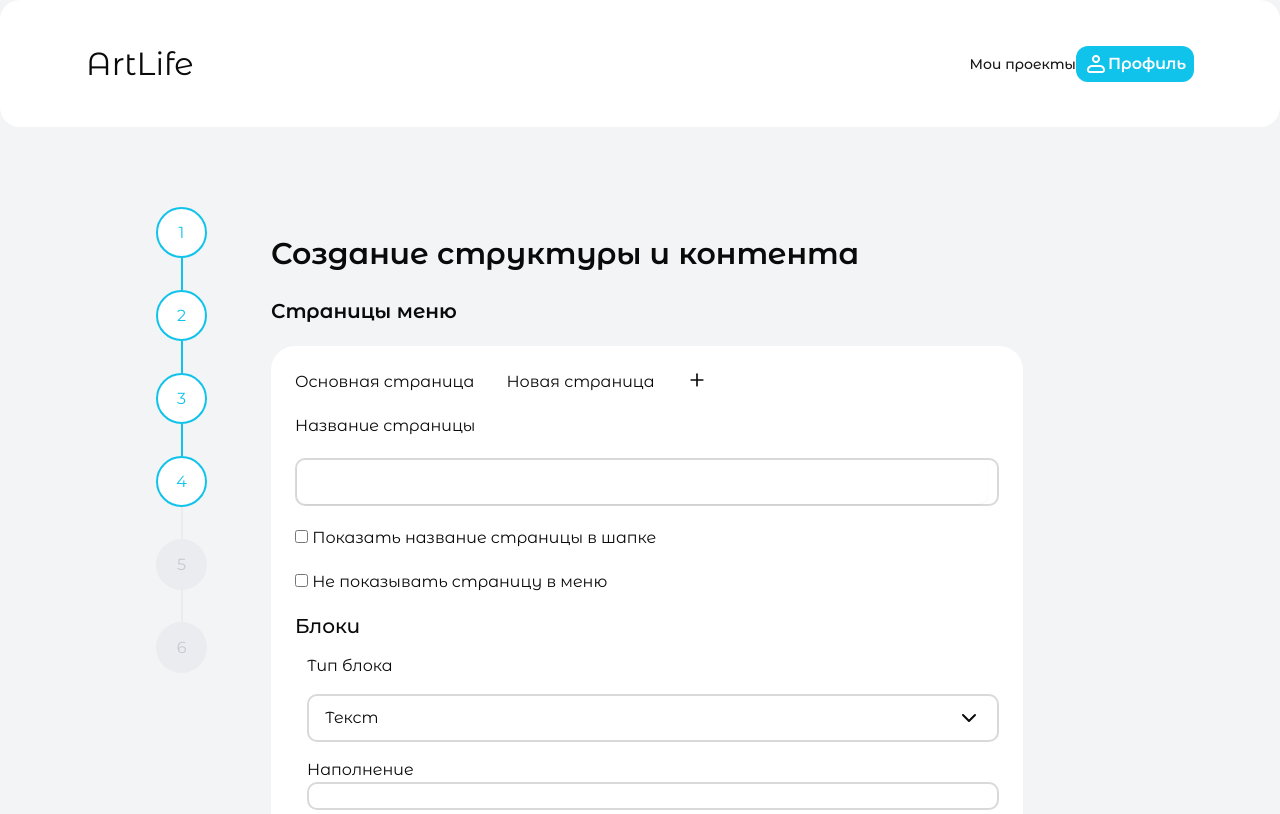
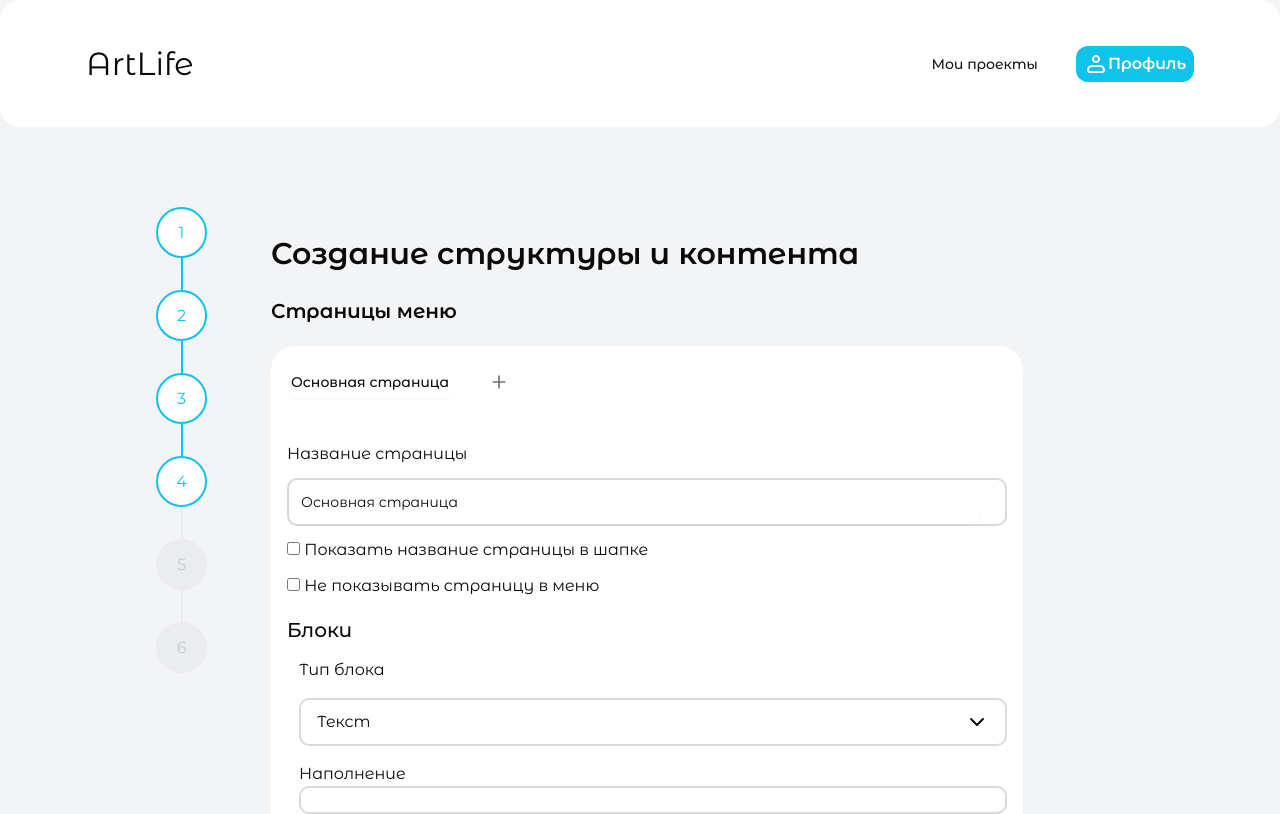
Before and after one commit to WebbyWinges/art-life, a React (Vite) app: page /main/4 in a window 1280 px wide. Shown: the top 814 px of the page. Built offline with nearby package versions, Linux system fonts and the light colour scheme.

Commit message:
[F] - Сделал добавление страниц и кнопок

```diff
--- a/src/components/fourStepBlocks/formBlock.tsx
+++ b/src/components/fourStepBlocks/formBlock.tsx
@@ -30,7 +30,7 @@ export const FormBlock = () => {
   return (
     <div className="flex flex-col gap-4">
       <h3>Поля</h3>
-      <div className="flex flex-row gap-[130px]">
+      <div className="flex flex-row gap-[155px]">
         <div className="flex flex-col gap-3">
           <div>
             <input type="checkbox" /> <span>Имя</span>
@@ -81,7 +81,7 @@ export const FormBlock = () => {
               />
             </div>
           </div>
-          <div className="flex flex-row gap-10 items-center">
+          <div className="flex flex-row gap-6 items-center">
             <span
               style={{
                 fontWeight: 400,
@@ -113,7 +113,7 @@ export const FormBlock = () => {
               />
             </div>
           </div>
-          <div className="flex flex-row gap-[68px] items-center">
+          <div className="flex flex-row gap-[58px] items-center">
             <span
               style={{
                 fontWeight: 400,
--- a/src/components/fourStepBlocks/plitMenu.tsx
+++ b/src/components/fourStepBlocks/plitMenu.tsx
@@ -48,7 +48,7 @@ export const PlitMenu = () => {
 
   return (
     <div className="flex flex-col gap-4">
-      <div className="flex flex-row items-center justify-between">
+      <div className="flex flex-row items-center gap-[92px]">
         <div className="flex flex-row items-center gap-4">
           <span className="">Количество плиток в строке</span>
           <div className="border-2 border-solid rounded-[10px] border-[#d9d9d9] flex gap-4 px-4 py-1 w-[80px]">
--- a/src/components/header.tsx
+++ b/src/components/header.tsx
@@ -103,7 +103,7 @@ const PreviewHeaderComponent = () => {
 const MainHeaderComponent = () => {
   return (
     <InicialHeader>
-      <div className="flex">
+      <div className="flex gap-[38px]">
         <Button variant={"link"}>Мои проекты</Button>
         <DropdownMenu>
           <DropdownMenuTrigger
--- a/src/components/ui/tabs.tsx
+++ b/src/components/ui/tabs.tsx
@@ -1,9 +1,9 @@
-import * as React from "react"
-import * as TabsPrimitive from "@radix-ui/react-tabs"
+import * as React from "react";
+import * as TabsPrimitive from "@radix-ui/react-tabs";
 
-import { cn } from "@/lib/utils"
+import { cn } from "@/lib/utils";
 
-const Tabs = TabsPrimitive.Root
+const Tabs = TabsPrimitive.Root;
 
 const TabsList = React.forwardRef<
   React.ElementRef<typeof TabsPrimitive.List>,
@@ -12,13 +12,13 @@ const TabsList = React.forwardRef<
   <TabsPrimitive.List
     ref={ref}
     className={cn(
-      "inline-flex h-10 items-center justify-center rounded-md bg-neutral-100 p-1 text-neutral-500 dark:bg-neutral-800 dark:text-neutral-400",
-      className
+      " items-center justify-center rounded-md p-1  text-neutral-500 dark:bg-neutral-800 dark:text-neutral-400",
+      className,
     )}
     {...props}
   />
-))
-TabsList.displayName = TabsPrimitive.List.displayName
+));
+TabsList.displayName = TabsPrimitive.List.displayName;
 
 const TabsTrigger = React.forwardRef<
   React.ElementRef<typeof TabsPrimitive.Trigger>,
@@ -27,13 +27,13 @@ const TabsTrigger = React.forwardRef<
   <TabsPrimitive.Trigger
     ref={ref}
     className={cn(
-      "inline-flex items-center justify-center whitespace-nowrap rounded-sm px-3 py-1.5 text-sm font-medium ring-offset-white transition-all focus-visible:outline-none focus-visible:ring-2 focus-visible:ring-neutral-950 focus-visible:ring-offset-2 disabled:pointer-events-none disabled:opacity-50 data-[state=active]:bg-white data-[state=active]:text-neutral-950 data-[state=active]:shadow-sm dark:ring-offset-neutral-950 dark:focus-visible:ring-neutral-300 dark:data-[state=active]:bg-neutral-950 dark:data-[state=active]:text-neutral-50",
-      className
+      "inline-flex items-center justify-center whitespace-nowrap rounded-sm py-1.5 text-sm font-medium ring-offset-white transition-all focus-visible:outline-none focus-visible:ring-2 focus-visible:ring-neutral-950 focus-visible:ring-offset-2 disabled:pointer-events-none disabled:opacity-50 data-[state=active]:bg-white data-[state=active]:text-neutral-950 data-[state=active]:shadow-sm dark:ring-offset-neutral-950 dark:focus-visible:ring-neutral-300 dark:data-[state=active]:bg-neutral-950 dark:data-[state=active]:text-neutral-50",
+      className,
     )}
     {...props}
   />
-))
-TabsTrigger.displayName = TabsPrimitive.Trigger.displayName
+));
+TabsTrigger.displayName = TabsPrimitive.Trigger.displayName;
 
 const TabsContent = React.forwardRef<
   React.ElementRef<typeof TabsPrimitive.Content>,
@@ -43,11 +43,11 @@ const TabsContent = React.forwardRef<
     ref={ref}
     className={cn(
       "mt-2 ring-offset-white focus-visible:outline-none focus-visible:ring-2 focus-visible:ring-neutral-950 focus-visible:ring-offset-2 dark:ring-offset-neutral-950 dark:focus-visible:ring-neutral-300",
-      className
+      className,
     )}
     {...props}
   />
-))
-TabsContent.displayName = TabsPrimitive.Content.displayName
+));
+TabsContent.displayName = TabsPrimitive.Content.displayName;
 
-export { Tabs, TabsList, TabsTrigger, TabsContent }
+export { Tabs, TabsList, TabsTrigger, TabsContent };
--- a/src/pages/main/create.tsx
+++ b/src/pages/main/create.tsx
@@ -16,64 +16,118 @@ import { TextBlock } from "@/components/fourStepBlocks/textBlock";
 import { PictureBlock } from "@/components/fourStepBlocks/pictureBlock";
 import { FormBlock } from "@/components/fourStepBlocks/formBlock";
 import { PlitMenu } from "@/components/fourStepBlocks/plitMenu";
+import { Tabs, TabsContent, TabsList, TabsTrigger } from "@/components/ui/tabs";
 
 const Create = () => {
-  const [blocks, setBlocks] = useState([{ id: 0, selectedValue: "Текст" }]);
+  const [tabs, setTabs] = useState([
+    {
+      id: 0,
+      name: "Основная страница",
+      blocks: [{ id: 0, selectedValue: "Текст" }],
+    },
+  ]);
+  const [activeTab, setActiveTab] = useState(tabs[0].name); // Состояние для активного таба
 
-  const handleValueChange = (id: number, value: string) => {
-    setBlocks(prevBlocks =>
-      prevBlocks.map(block =>
-        block.id === id ? { ...block, selectedValue: value } : block,
+  const handleValueChange = (tabId: number, blockId: number, value: string) => {
+    setTabs(prevTabs =>
+      prevTabs.map(tab =>
+        tab.id === tabId
+          ? {
+              ...tab,
+              blocks: tab.blocks.map(block =>
+                block.id === blockId
+                  ? { ...block, selectedValue: value }
+                  : block,
+              ),
+            }
+          : tab,
       ),
     );
   };
 
-  const addBlock = () => {
-    setBlocks(prevBlocks => [
-      ...prevBlocks,
-      { id: prevBlocks.length, selectedValue: "Текст" },
-    ]);
+  const handleTabNameChange = (tabId: number, name: string) => {
+    setTabs(prevTabs =>
+      prevTabs.map(tab => (tab.id === tabId ? { ...tab, name } : tab)),
+    );
+    // Если изменяется название активного таба, синхронизируем его
+    if (tabId === tabs.find(tab => tab.name === activeTab)?.id) {
+      setActiveTab(name);
+    }
+  };
+
+  const addBlock = (tabId: number) => {
+    setTabs(prevTabs =>
+      prevTabs.map(tab =>
+        tab.id === tabId
+          ? {
+              ...tab,
+              blocks: [
+                ...tab.blocks,
+                { id: tab.blocks.length, selectedValue: "Текст" },
+              ],
+            }
+          : tab,
+      ),
+    );
+  };
+
+  const addTab = () => {
+    const newTabId = tabs.length;
+    const newTab = {
+      id: newTabId,
+      name: `Новая страница ${newTabId}`,
+      blocks: [{ id: 0, selectedValue: "Текст" }],
+    };
+    setTabs(prevTabs => [...prevTabs, newTab]);
+    setActiveTab(newTab.name); // Устанавливаем новый таб активным
   };
 
   return (
     <div className="flex flex-col p-6 pb-[50px] gap-5 w-[800px]">
-      <span
-        style={{
-          fontWeight: 600,
-          fontSize: 30,
-        }}
-      >
+      <span style={{ fontWeight: 600, fontSize: 30 }}>
         Создание структуры и контента
       </span>
-      <span
-        style={{
-          fontWeight: 600,
-          fontSize: 20,
-        }}
+      <span style={{ fontWeight: 600, fontSize: 20 }}>Страницы меню</span>
+      <div className="flex flex-col gap-5 bg-white rounded-3xl p-4">
+        <Tabs value={activeTab} onValueChange={setActiveTab}>
+          <TabsList className="flex overflow-x-auto overflow-y-hidden gap-[40px] relative justify-start mb-10">
+            {tabs.map(tab => (
+              <TabsTrigger
+                key={tab.id}
+                value={tab.name}
+                className="flex-shrink-0"
               >
-        Страницы меню
-      </span>
-      <div className="flex flex-col gap-5 bg-white rounded-3xl p-6">
-        <div className="flex gap-[32px]">
-          <span>Основная страница</span>
-          <span>Новая страница</span>
-          <Plus className="w-5 h-5" />
-        </div>
+                {tab.name}
+              </TabsTrigger>
+            ))}
+            <Plus className="w-5 h-5 cursor-pointer" onClick={addTab} />
+          </TabsList>
+          {tabs.map(tab => (
+            <TabsContent key={tab.id} value={tab.name}>
+              <div className="flex flex-col gap-3 mb-5">
                 <span>Название страницы</span>
                 <div className="border-2 border-solid rounded-[10px] border-[#d9d9d9]">
-          <Input type="text" />
+                  <Input
+                    type="text"
+                    value={tab.name}
+                    onChange={e => handleTabNameChange(tab.id, e.target.value)}
+                  />
                 </div>
                 <div>
                   <input type="checkbox" />{" "}
                   <span>Показать название страницы в шапке</span>
                 </div>
                 <div>
-          <input type="checkbox" /> <span>Не показывать страницу в меню</span>
+                  <input type="checkbox" />{" "}
+                  <span>Не показывать страницу в меню</span>
+                </div>
               </div>
 
               <div className="flex flex-col gap-4">
-          <h2 className="font-medium text-[20px] leading-[24px]">Блоки</h2>
-          {blocks.map(block => (
+                <h2 className="font-medium text-[20px] leading-[24px]">
+                  Блоки
+                </h2>
+                {tab.blocks.map(block => (
                   <div key={block.id} className="flex flex-col gap-4 pl-3">
                     <h3>Тип блока</h3>
                     <div className="border-2 border-solid rounded-[10px] border-[#d9d9d9] flex gap-4 px-4 py-1">
@@ -92,7 +146,7 @@ const Create = () => {
                           <DropdownMenuRadioGroup
                             value={block.selectedValue}
                             onValueChange={value =>
-                        handleValueChange(block.id, value)
+                              handleValueChange(tab.id, block.id, value)
                             }
                           >
                             <DropdownMenuRadioItem value="Текст">
@@ -119,22 +173,19 @@ const Create = () => {
                 ))}
                 <Button
                   className="w-[180px] bg-[#000000] mb-[50px] mt-[30px] ml-3"
-            onClick={addBlock}
+                  onClick={() => addBlock(tab.id)}
                 >
                   Добавить блок
                 </Button>
               </div>
+            </TabsContent>
+          ))}
+        </Tabs>
       </div>
+
       <Link to={"/main/5"}>
         <Button className="bg-[#10C3EB] w-32 mb-3">
-          <span
-            style={{
-              fontWeight: 400,
-              fontSize: 16,
-            }}
-          >
-            Далее
-          </span>
+          <span style={{ fontWeight: 400, fontSize: 16 }}>Далее</span>
         </Button>
       </Link>
     </div>
--- a/src/pages/main/footer.tsx
+++ b/src/pages/main/footer.tsx
@@ -13,6 +13,7 @@ import {
   DropdownMenuTrigger,
 } from "@/components/ui/dropdown-menu";
 import { LoadPic } from "@/components/ui/loadPic";
+import { Tabs, TabsContent, TabsList, TabsTrigger } from "@/components/ui/tabs";
 
 type ButtonField = {
   id: number;
@@ -26,6 +27,51 @@ const FooterSettings: React.FC = () => {
   const [panelColor, setPanelColor] = useState<string>("#D9D9D9");
   const [headerColor, setHeaderColor] = useState<string>("#D9D9D9");
   const [selectedValue, setSelectedValue] = useState("Телефон");
+  const [tabs, setTabs] = useState([
+    {
+      id: 0,
+      name: "Кнопка 1",
+      type: "Телефон",
+      icon: null,
+      label: "",
+      phone: "",
+      pageLink: "",
+    },
+  ]);
+
+  const [activeTab, setActiveTab] = useState(tabs[0].name);
+
+  const addTab = () => {
+    const newTabId = tabs.length;
+    const newTab = {
+      id: newTabId,
+      name: `Кнопка ${newTabId + 1}`,
+      type: "Телефон",
+      icon: null,
+      label: "",
+      phone: "",
+      pageLink: "",
+    };
+    setTabs(prevTabs => [...prevTabs, newTab]);
+    setActiveTab(newTab.name);
+  };
+
+  const handleTabNameChange = (tabId: number, name: string) => {
+    setTabs(prevTabs =>
+      prevTabs.map(tab => (tab.id === tabId ? { ...tab, name } : tab)),
+    );
+
+    // Обновление активного таба, если он совпадает
+    if (tabId === tabs.find(tab => tab.name === activeTab)?.id) {
+      setActiveTab(name); // Здесь также используется строка
+    }
+  };
+
+  const handleTabValueChange = (tabId: number, key: string, value: string) => {
+    setTabs(prevTabs =>
+      prevTabs.map(tab => (tab.id === tabId ? { ...tab, [key]: value } : tab)),
+    );
+  };
 
   const handleFormSubmit = (formData: { buttons: ButtonField[] }) => {
     const fullFormData = {
@@ -145,33 +191,55 @@ const FooterSettings: React.FC = () => {
         Кнопки
       </span>
       <div className="flex flex-col gap-4 bg-white rounded-3xl p-6 w-[800px]">
-        <div className="flex flex-row gap-[38px] items-center">
-          <span className="text-[16px]">Кнопка телефон</span>
-          <Plus className="w-[20px] h-[20px]" />
+        <Tabs value={activeTab} onValueChange={setActiveTab}>
+          <TabsList className="flex flex-row gap-[40px] justify-start items-center mb-10">
+            {tabs.map(tab => (
+              <TabsTrigger
+                key={tab.id}
+                value={tab.name}
+                className="flex-shrink-0"
+              >
+                {tab.name}
+              </TabsTrigger>
+            ))}
+            <Plus
+              className="w-[20px] h-[20px] cursor-pointer"
+              onClick={addTab}
+            />
+          </TabsList>
+          {tabs.map(tab => (
+            <TabsContent key={tab.id} value={tab.name}>
+              <div className="flex flex-col gap-3">
+                <h3>Название кнопки</h3>
+                <div className="border-2 border-solid rounded-[10px] border-[#d9d9d9]">
+                  <Input
+                    type="text"
+                    value={tab.name}
+                    onChange={e => handleTabNameChange(tab.id, e.target.value)}
+                  />
                 </div>
-        <div className="flex flex-col gap-3">
                 <h3>Тип кнопки</h3>
                 <div className="border-2 border-solid rounded-[10px] border-[#d9d9d9] flex gap-4 px-2 py-1">
                   <DropdownMenu>
                     <DropdownMenuTrigger asChild>
                       <Button
                         variant="ghost"
-                  className="text-[16px] font-normal flex  justify-between w-full"
+                        className="text-[16px] font-normal flex justify-between w-full"
                       >
-                  {selectedValue}
+                        {tab.type}
                         <ChevronDown />
                       </Button>
                     </DropdownMenuTrigger>
                     <DropdownMenuContent className="w-56">
                       <DropdownMenuSeparator />
                       <DropdownMenuRadioGroup
-                  value={selectedValue}
-                  onValueChange={handleValueChange}
+                        value={tab.type}
+                        onValueChange={value =>
+                          handleTabValueChange(tab.id, "type", value)
+                        }
                       >
                         <DropdownMenuRadioItem value="Телефон">
-                    <div className="flex flex-col">
-                      <span>Телефон</span>
-                    </div>
+                          Телефон
                         </DropdownMenuRadioItem>
                         <DropdownMenuRadioItem value="Произвольная">
                           Произвольная
@@ -180,45 +248,77 @@ const FooterSettings: React.FC = () => {
                     </DropdownMenuContent>
                   </DropdownMenu>
                 </div>
-        </div>
 
-        {selectedValue === "Произвольная" && (
+                {tab.type === "Произвольная" && (
                   <>
                     <h3>Иконка</h3>
                     <LoadPic />
                     <h3>Подпись</h3>
                     <div className="border-2 border-solid rounded-[10px] border-[#d9d9d9]">
-              <Input type="text" />
+                      <Input
+                        type="text"
+                        value={tab.label}
+                        onChange={e =>
+                          handleTabValueChange(tab.id, "label", e.target.value)
+                        }
+                      />
+                    </div>
+                    <h3>Страница перехода</h3>
+                    <div className="border-2 border-solid rounded-[10px] border-[#d9d9d9]">
+                      <Input
+                        type="text"
+                        value={tab.pageLink}
+                        onChange={e =>
+                          handleTabValueChange(
+                            tab.id,
+                            "pageLink",
+                            e.target.value,
+                          )
+                        }
+                      />
                     </div>
                   </>
                 )}
-        {selectedValue === "Телефон" && (
+                {tab.type === "Телефон" && (
                   <>
                     <h3>Телефон</h3>
                     <div className="flex flex-col gap-1">
-              <div className="border-2 border-solid rounded-[10px] border-[#d9d9d9] ">
-                <Input type="text" />
+                      <div className="border-2 border-solid rounded-[10px] border-[#d9d9d9]">
+                        <Input
+                          type="text"
+                          value={tab.phone}
+                          onChange={e =>
+                            handleTabValueChange(
+                              tab.id,
+                              "phone",
+                              e.target.value,
+                            )
+                          }
+                        />
                       </div>
                       <p className="text-[11px]">
-                По этому телефону с Вами смогут связаться, нажав данную кнопку и
-                перейдя в приложение
+                        По этому телефону с Вами смогут связаться, нажав данную
+                        кнопку и перейдя в приложение
                       </p>
                     </div>
                     <h3>Подпись</h3>
                     <div className="border-2 border-solid rounded-[10px] border-[#d9d9d9]">
-              <Input type="text" />
-            </div>
-          </>
-        )}
-        {selectedValue === "Произвольная" && (
-          <>
-            <h3>Страница перехода</h3>
-            <div className="border-2 border-solid rounded-[10px] border-[#d9d9d9]">
-              <Input type="text" />
+                      <Input
+                        type="text"
+                        value={tab.label}
+                        onChange={e =>
+                          handleTabValueChange(tab.id, "label", e.target.value)
+                        }
+                      />
                     </div>
                   </>
                 )}
               </div>
+            </TabsContent>
+          ))}
+        </Tabs>
+      </div>
+
       <Link to={"/main/6"}>
         <Button className="bg-[#10C3EB] w-32 mb-3">
           <span
```
Lines whose indentation alone changed are shown as unchanged.
